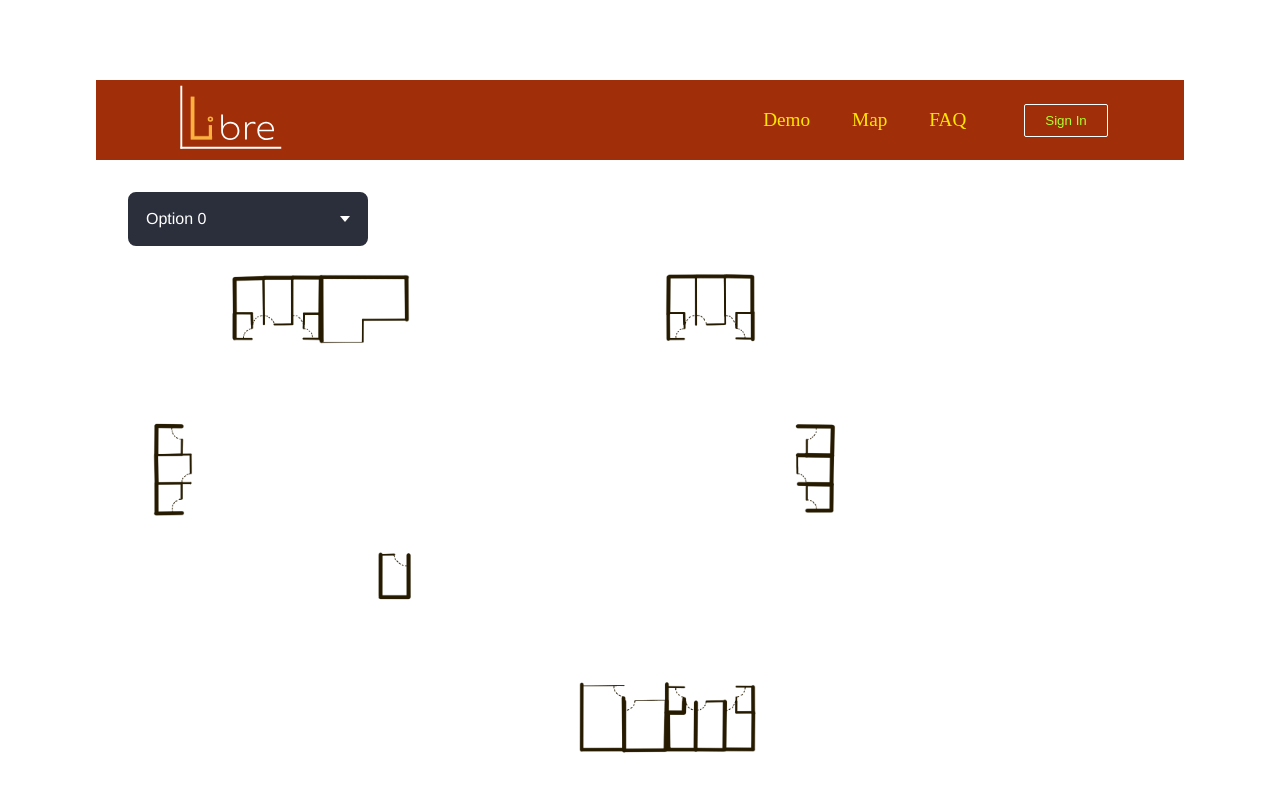
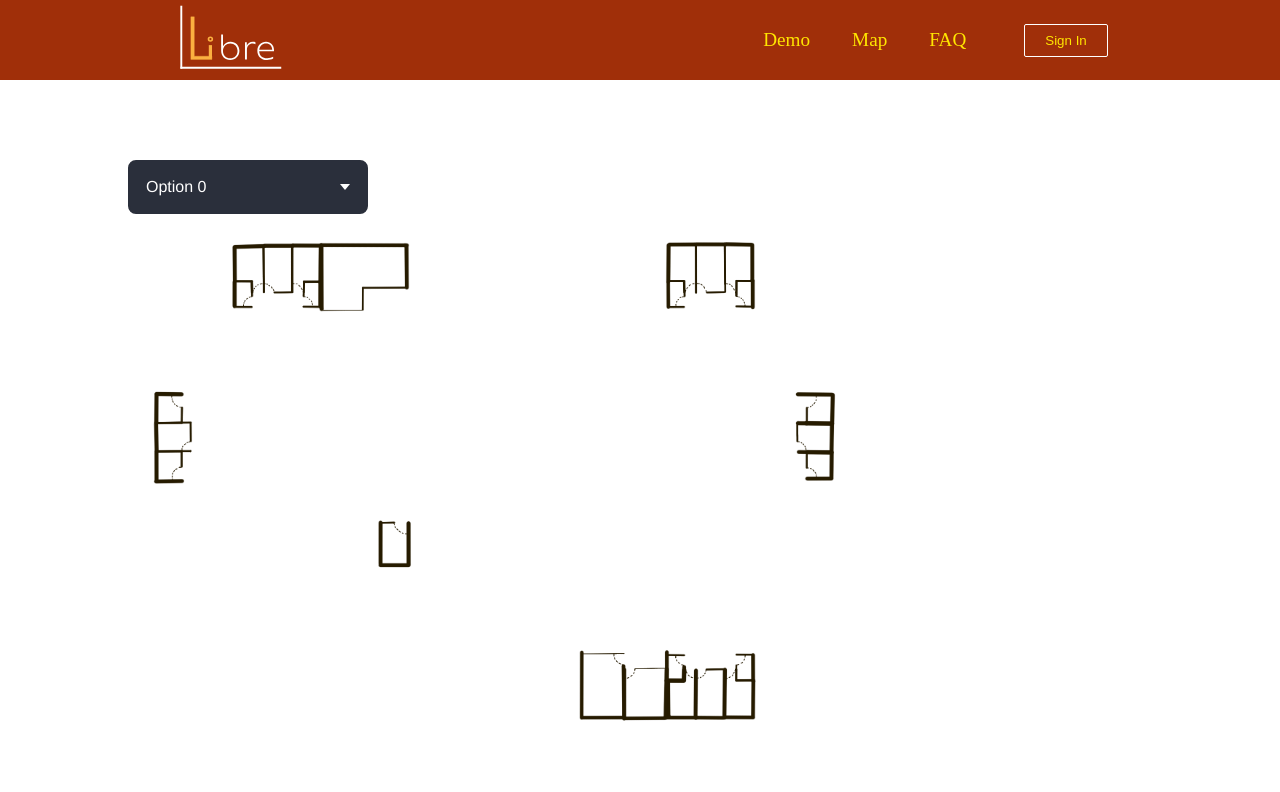
Before and after one commit to BillyMerchan/Libre, a React (Create React App) app in the folder Libre-Server/frontend/: page /map in a window 1280 px wide. Shown: the top 792 px of the page. Built offline with nearby package versions, Linux system fonts and the light colour scheme.

Commit message:
Button and Maps

```diff
--- a/Libre-Server/frontend/src/components/Button/Button.css
+++ b/Libre-Server/frontend/src/components/Button/Button.css
@@ -20,7 +20,7 @@
 
 .btn--outline {
     background-color: transparent;
-    color: greenyellow;
+    color: rgb(255, 230, 0);
     padding: 8px 20 px;
     border:  1px solid var(--primary);
 }
--- a/Libre-Server/frontend/src/routes/map/map.tsx
+++ b/Libre-Server/frontend/src/routes/map/map.tsx
@@ -12,18 +12,20 @@ import {room_311, room_323A, room_323B, room_323C, room_332A,
 
 const Map: FC = () => {
   return (
-    <div className="Page">
-      <div className="Map">
-        <DB/>
+    <div>
+      <NavBar/>
+      <div className="Page">
+        <div className="Map">
+          <DB/>
+        </div>
       </div>
-    </div>
-  );
+      </div>
+    );
 }
 
 const DB: FC = () => {
   return (
     <div>
-      <NavBar/>
       <DropDown/>
       <MapDiagram/>
     </div>
```
